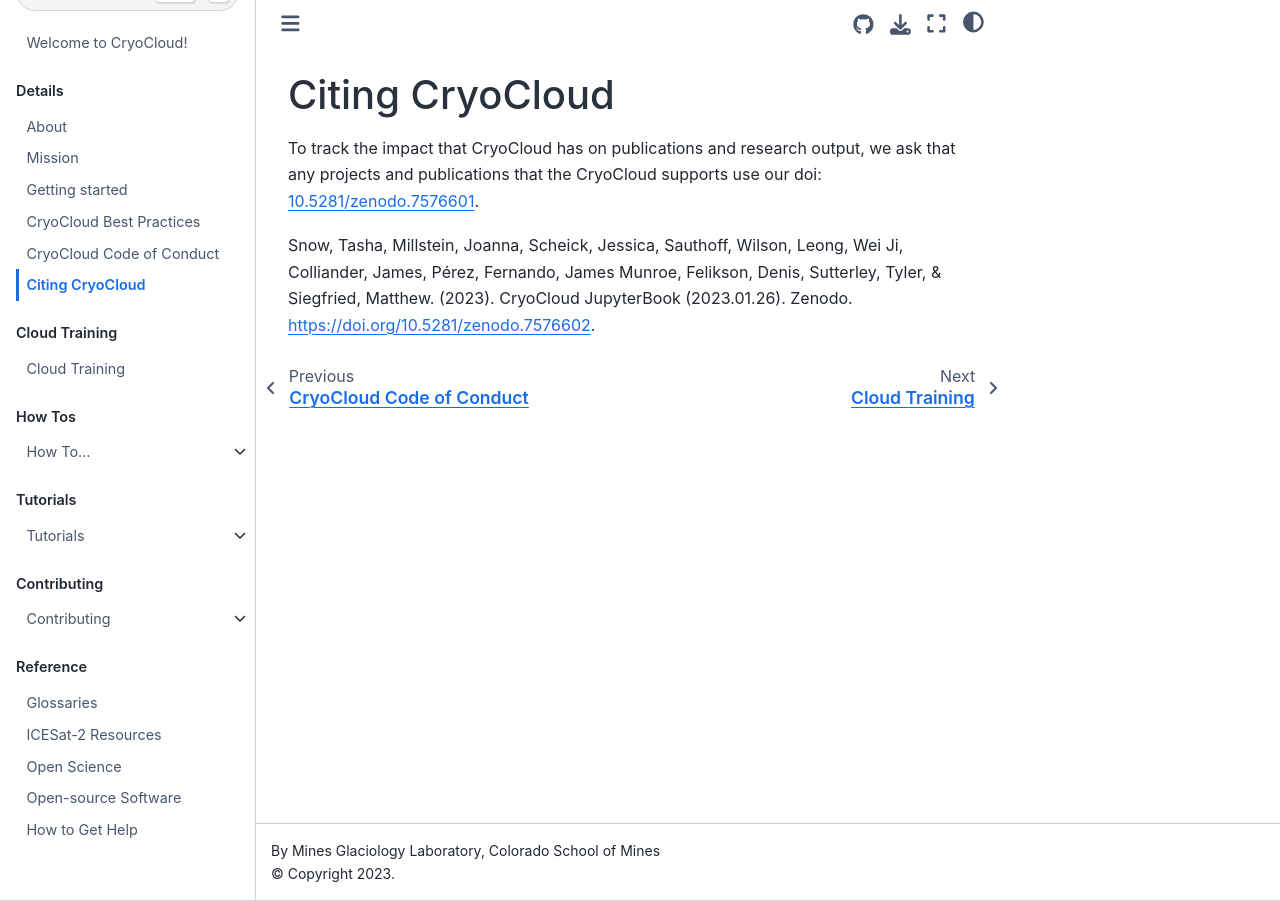
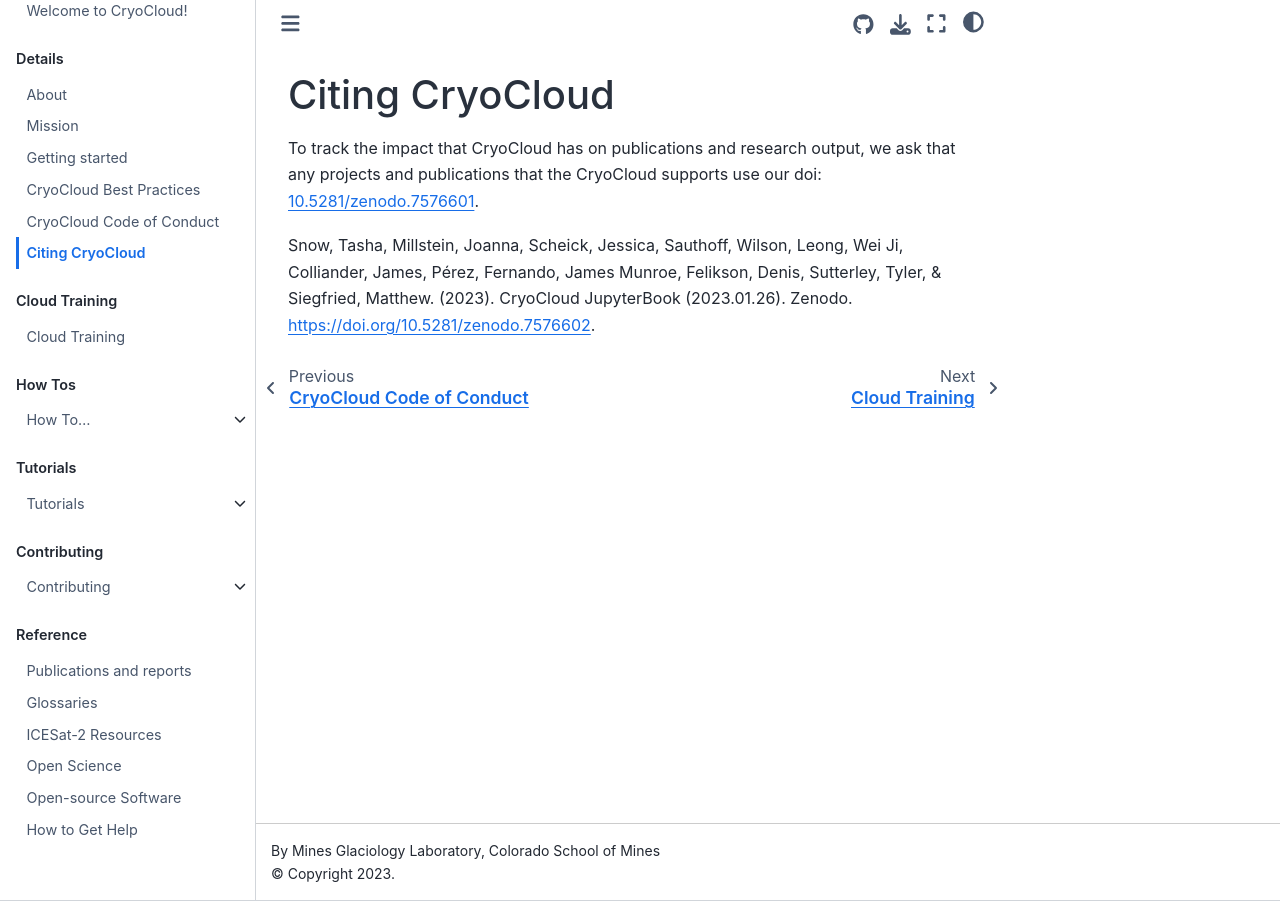
Before and after one commit to CryoInTheCloud/CryoCloudWebsite, a Jupyter Book: the page built from book/content/citing_cryocloud.md, in a window 1280 px wide. Built offline with Jupyter Book 1.0.4 settings and Sphinx 7.4.7 and the Sphinx Book theme 1.1.4, drawn with Linux system fonts in a browser that asks for light colours; pages that are not in the unit, such as notebooks, are missing from menus; part of the change alters nothing that is shown.

```diff
--- a/book/_toc.yml
+++ b/book/_toc.yml
@@ -65,6 +65,7 @@ parts:
         - file: contributing/workflow
 - caption: Reference
   chapters:
+    - file: reference/projects_supported
     - file: reference/glossary
     - file: reference/IS2-resources
     - file: reference/open_science
```
